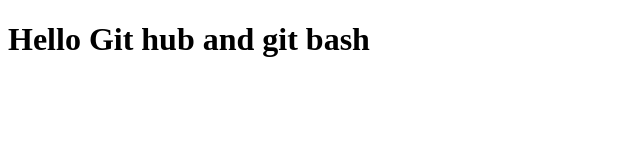
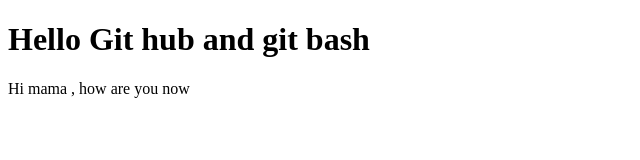
Before and after one commit to developernurhuda/new-project, a plain HTML site: page index.html in a window 1280 px wide. Shown: the whole page, without its empty margins (0-640 px from the left). Drawn offline with Linux system fonts and the light colour scheme.

Commit message:
add some text

```diff
--- a/index.html
+++ b/index.html
@@ -9,6 +9,6 @@
 <body>
 
     <h1> Hello Git hub and git bash </h1>
-
+    <p> Hi mama , how are you now </p>
 </body>
 </html>
```
